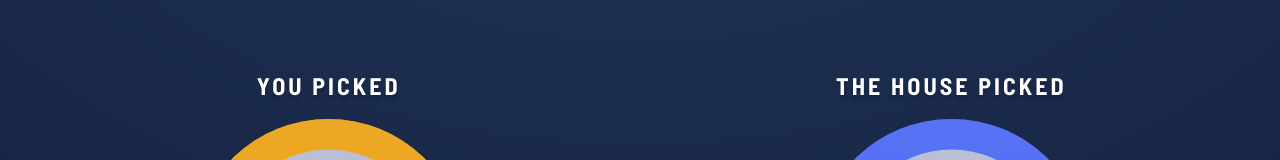
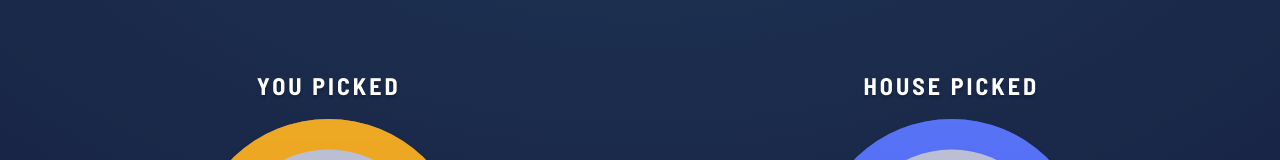
Before and after one commit to tamta123/rock-paper-scissors, a React (Vite) app: page / in a window 1280 px wide. Both pictures are taken after a click on the element 640 px from the left and 335 px from the top of the page. Shown: the part 251-411 px from the top of the page. Built offline with nearby package versions, Linux system fonts and the light colour scheme.

Commit message:
chore:typeScirpit errors correction

```diff
--- a/src/App.tsx
+++ b/src/App.tsx
@@ -5,6 +5,7 @@ import { default as data } from "./data.ts";
 
 interface Card {
   name: string;
+  image: string;
   win: string[];
   lose: string[];
 }
@@ -36,6 +37,7 @@ function App() {
   useEffect(() => {
     if (!houseCard) {
       const timer = setTimeout(() => {
+        //@ts-ignore
         setHouseCard(selectRandomCard());
       }, 3000);
 
@@ -65,9 +67,7 @@ function App() {
           chosenCard={chosenCard}
           houseCard={houseCard}
           onPlayAgain={handlePlayAgain}
-          setHouseCard={setHouseCard}
           result={result}
-          setResult={setResult}
         />
       ) : (
         <StepOne onChooseCard={handleChooseCard} />
--- a/src/components/Game.tsx
+++ b/src/components/Game.tsx
@@ -6,12 +6,10 @@ interface Card {
 }
 
 interface GameProps {
-  chosenCard: Card | null;
+  chosenCard: Card;
+  houseCard: Card | null;
   onPlayAgain: () => void;
-  houseCard: Card | null;
-  setHouseCard: (card: Card | null) => void;
   result: string;
-  setResult: (result: string) => void;
 }
 
 const Game: React.FC<GameProps> = ({
@@ -37,11 +35,11 @@ const Game: React.FC<GameProps> = ({
           </WinnerWrapperDesktop>
         )}
         <ChoiceWrapper>
-          <ChoiceDesktop>THE HOUSE PICKED</ChoiceDesktop>
+          <ChoiceDesktop>HOUSE PICKED</ChoiceDesktop>
           <ChosenCard>
             {houseCard && <Img src={houseCard.image} alt={houseCard.name} />}
           </ChosenCard>
-          <Choice>THE HOUSE PICKED</Choice>
+          <Choice>HOUSE PICKED</Choice>
         </ChoiceWrapper>
       </LetsPlay>
       {chosenCard && houseCard && (
@@ -58,7 +56,7 @@ export default Game;
 
 const LetsPlay = styled.div`
   width: 100%;
-  height: auto;
+  height: 200px;
   display: flex;
   justify-content: space-between;
 `;
@@ -80,11 +78,13 @@ const ChoiceWrapper = styled.div`
   flex-direction: column;
   gap: 17px;
   align-items: center;
+  height: 145px;
 `;
 
 const ChosenCard = styled.div`
   flex-shrink: 0;
   border-radius: 50%;
+  height: 145px;
   @media (min-width: 768px) {
     width: 292.611px;
     height: 286.699px;
@@ -92,6 +92,7 @@ const ChosenCard = styled.div`
 `;
 
 const Choice = styled.span`
+  height: 16px;
   color: #fff;
   text-align: center;
   text-shadow: 0px 3px 3px rgba(0, 0, 0, 0.2);
--- a/src/components/StepOne.tsx
+++ b/src/components/StepOne.tsx
@@ -1,29 +1,39 @@
 import styled from "styled-components";
-import { default as data } from "../data.ts";
+import { GameData, default as data } from "../data.ts";
 import { polygon } from "../images";
 
-const StepOne = ({ onChooseCard }) => {
-  const gameItemKeys = Object.keys(data);
+interface StepOneProps {
+  onChooseCard: (Card: GameData) => void;
+}
+
+const StepOne: React.FC<StepOneProps> = ({ onChooseCard }) => {
+  const gameItemKeys = Object.keys(data) as Array<keyof typeof data>;
 
   return (
     <Cards>
       <FirstRow>
         {gameItemKeys.slice(0, 1).map((key, index) => (
+          //@ts-ignore
           <GameCard key={index} onClick={() => onChooseCard(data[key])}>
-            <Img src={data[key].image} alt={data[key].name} />
+            {/* @ts-ignore */}
+            <Img src={data[key]?.image} alt={data[key].name} />
           </GameCard>
         ))}
       </FirstRow>
       <SecondRow>
         {gameItemKeys.slice(1, 3).map((key, index) => (
+          //@ts-ignore
           <GameCard key={index} onClick={() => onChooseCard(data[key])}>
+            {/* @ts-ignore */}
             <Img src={data[key].image} alt={data[key].name} />
           </GameCard>
         ))}
       </SecondRow>
       <ThirdRow>
         {gameItemKeys.slice(3, 5).map((key, index) => (
+          //@ts-ignore
           <GameCard key={index} onClick={() => onChooseCard(data[key])}>
+            {/* @ts-ignore */}
             <Img src={data[key].image} alt={data[key].name} />
           </GameCard>
         ))}
--- a/src/data.ts
+++ b/src/data.ts
@@ -1,3 +1,27 @@
+type Card = {
+  image: string;
+  name: string;
+  win: string[];
+  lose: string[];
+}
+
+export type CardT = {
+  Scissors: {
+      image: string;
+      name: string;
+      win: string[];
+      lose: string[];
+  }
+}
+
+export type GameData = {
+  key:string
+  Scissors: Card;
+  Lizard: Card;
+  Rock: Card;
+  Paper: Card;
+  Spock: Card;
+}
 
 const data = {
   Scissors: {
@@ -30,6 +54,6 @@ const data = {
     win: ["Rock", "Scissors"],
     lose: ["Lizard", "Paper"],
   },
-};
+} as GameData;
 
 export default data;
```
